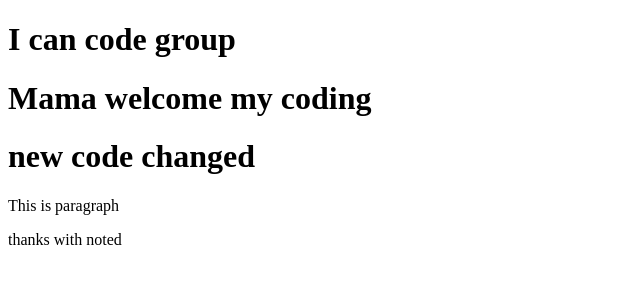
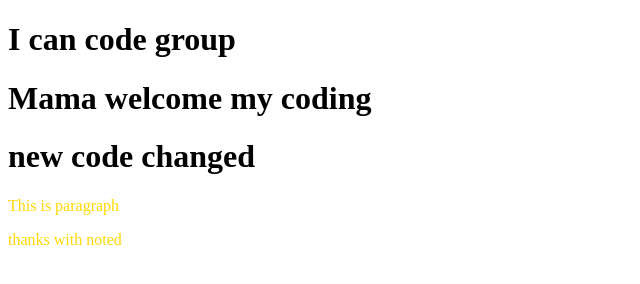
Before and after one commit to Hirenchandro/my-secend-repo, a plain HTML site: page index.html in a window 1280 px wide. Shown: the whole page, without its empty margins (0-640 px from the left). Drawn offline with Linux system fonts and the light colour scheme.

Commit message:
styles added

```diff
--- a/index.html
+++ b/index.html
@@ -5,6 +5,7 @@
     <meta http-equiv="X-UA-Compatible" content="IE=edge">
     <meta name="viewport" content="width=device-width, initial-scale=1.0">
     <title>My Second Github Repo</title>
+    <link rel="stylesheet" href="style.css">
 </head>
 <body>
     <h1> I can code group</h1>
--- /dev/null
+++ b/style.css
@@ -0,0 +1,3 @@
+p {
+    color: gold;
+}
```
